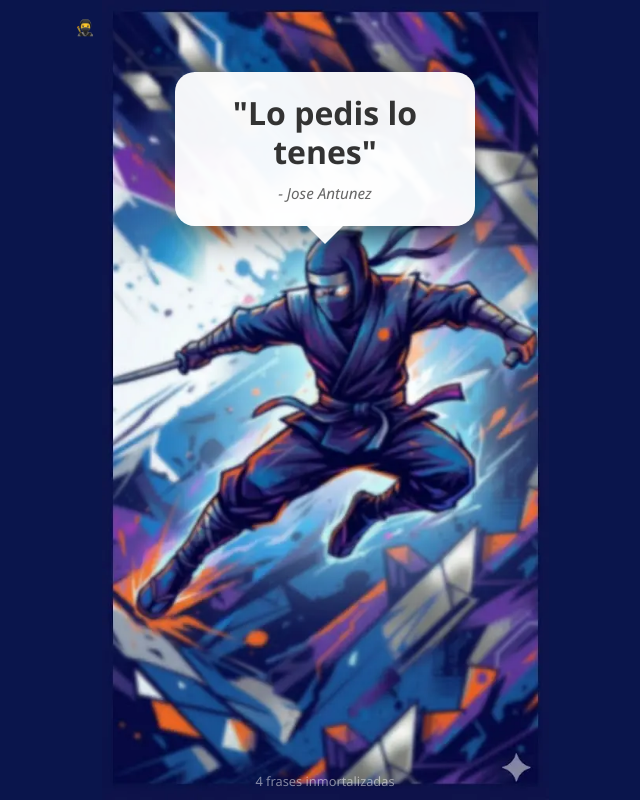
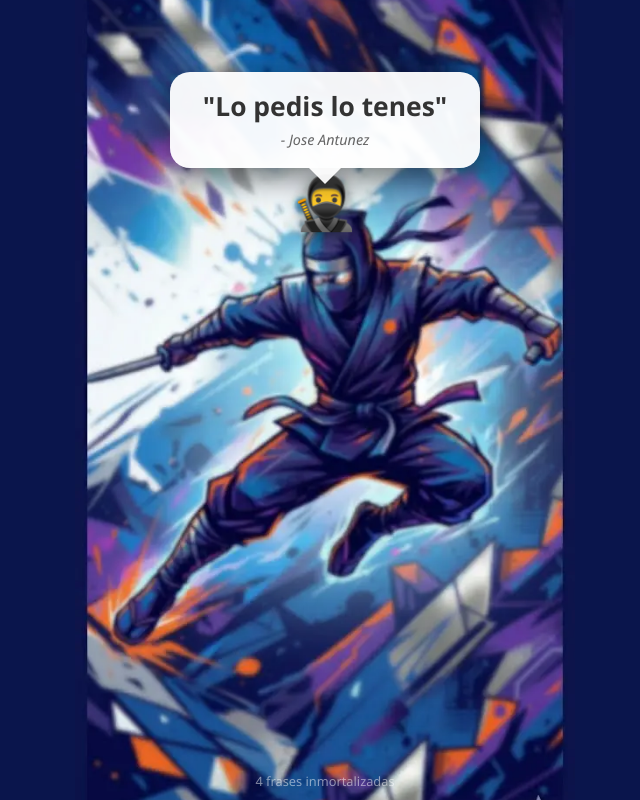
Before and after one commit to SidVal/frases, a website: page index.html in a window 1280 px wide. Shown: the whole page, without its empty margins (315-955 px from the left). Drawn offline with Linux system fonts and the light colour scheme.

Commit message:
Update main.css

```diff
--- a/assets/css/main.css
+++ b/assets/css/main.css
@@ -10,7 +10,6 @@
 
 body {
   margin: 0;
-  padding: 0;
   background-color: var(--bg-color);
   display: flex;
   justify-content: center;
@@ -21,7 +20,6 @@ body {
 }
 
 .container {
-  position: relative;
   width: 100%;
   min-height: 100svh;
   display: flex;
@@ -32,34 +30,45 @@ body {
 
 .scene {
   position: relative;
-  width: min(100vw, 500px);
-  aspect-ratio: 412 / 915;
-  max-height: 100svh;
+  width: min(100vw, var(--container-max));
+  height: 100svh;
+  max-height: 915px;
+  overflow: hidden;
 }
 
 .ninja-bg {
   position: absolute;
   inset: 0;
   background-image: url("../img/ninja.webp");
-  background-size: contain;
+  background-size: cover;
   background-repeat: no-repeat;
-  background-position: center bottom;
+  background-position: center center;
   z-index: 1;
 }
 
-.speech-bubble {
+.quote-anchor {
   position: absolute;
-  top: clamp(5%, 6vw, 9%);
-  width: clamp(260px, 60%, 380px);
+  top: 9%;
   left: 50%;
   transform: translateX(-50%);
-  max-height: 42svh;
+  z-index: 3;
+  display: flex;
+  flex-direction: column;
+  align-items: center;
+  width: 100%;
+}
+
+.speech-bubble {
+  position: relative;
+  width: clamp(230px, 62%, 360px);
+  max-height: 34svh;
   overflow-wrap: break-word;
   background: var(--card-bg);
   border-radius: 20px;
-  padding: clamp(1rem, 4vw, 1.4rem);
+  padding: clamp(.75rem, 3vw, 1.2rem);
   box-shadow: 0 10px 30px rgba(0, 0, 0, .5);
   z-index: 2;
+  display: flex;
   flex-direction: column;
   align-items: center;
   text-align: center;
@@ -68,65 +77,87 @@ body {
 .speech-bubble::after {
   content: "";
   position: absolute;
-  bottom: -18px;
+  bottom: -16px;
   left: 50%;
   transform: translateX(-50%);
-  border-left: 18px solid transparent;
-  border-right: 18px solid transparent;
-  border-top: 18px solid var(--card-bg);
+  border-left: 16px solid transparent;
+  border-right: 16px solid transparent;
+  border-top: 16px solid var(--card-bg);
+}
+
+.ninja-emoji {
+  margin: .45rem 0 0;
+  font-size: clamp(2rem, 8vw, 3.3rem);
+  line-height: 1;
+  filter: drop-shadow(0 4px 8px rgba(0, 0, 0, .55));
 }
 
 #quote-text {
   margin: 0;
   font-weight: 700;
   color: #333;
-  font-size: clamp(1rem, 5vw, 2rem);
+  font-size: clamp(.95rem, 4vw, 1.65rem);
   line-height: 1.2;
 }
 
 #quote-author {
-  margin-top: .75rem;
-  font-size: clamp(.8rem, 2.5vw, .95rem);
+  margin-top: .45rem;
+  font-size: clamp(.65rem, 2vw, .9rem);
   color: #666;
   font-style: italic;
 }
 
 #counter {
   position: absolute;
-  bottom: 10px;
+  bottom: max(10px, env(safe-area-inset-bottom));
   left: 50%;
   transform: translateX(-50%);
   z-index: 3;
   margin: 0;
   color: rgba(255,255,255,0.5);
-  font-size: 0.8rem;
+  font-size: .8rem;
   text-align: center;
+  width: 90%;
 }
 
 /* Celulares chicos */
 @media (max-width: 380px) {
+  .quote-anchor {
+    top: 8%;
+  }
+
   .speech-bubble {
-    top: 7%;
-    width: 86%;
-    max-height: 38svh;
+    width: 68%;
+    max-height: 30svh;
     border-radius: 16px;
   }
 
   #quote-text {
-    font-size: clamp(.95rem, 5.2vw, 1.35rem);
+    font-size: clamp(.85rem, 3.8vw, 1.15rem);
+  }
+
+  .ninja-emoji {
+    font-size: 2.2rem;
   }
 }
 
 /* Celulares horizontales */
 @media (max-height: 520px) and (orientation: landscape) {
-  .speech-bubble {
-    top: 1rem;
-    width: min(70%, 420px);
-    max-height: 55svh;
+  .scene {
+    width: min(100vw, 720px);
   }
 
-  .ninja-bg {
-    background-size: auto 92%;
+  .quote-anchor {
+    top: 5%;
+  }
+
+  .speech-bubble {
+    width: min(55%, 360px);
+    max-height: 45svh;
+  }
+
+  .ninja-emoji {
+    font-size: 2rem;
   }
 
   #counter {
```
